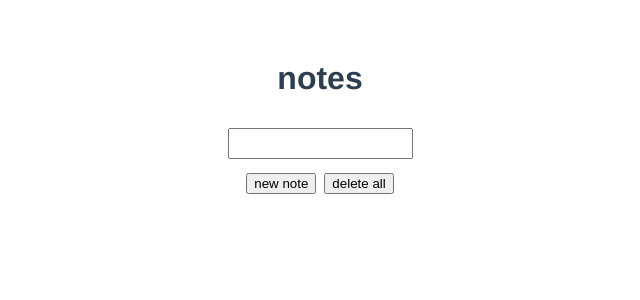
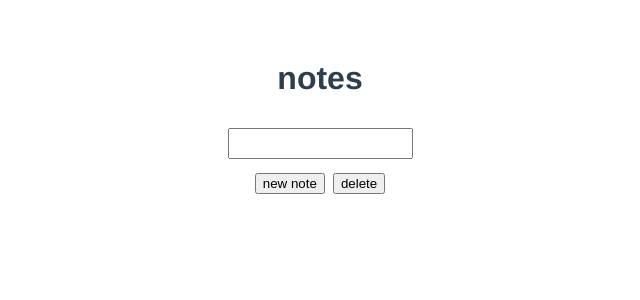
Before and after one commit to Pranay0302/vuenote, a Vue app: page / in a window 1280 px wide. Shown: the top 300 px of the page, without its empty margins (320-960 px from the left). Built offline with nearby package versions, Linux system fonts and the light colour scheme.

Commit message:
delete function added

```diff
--- a/src/App.vue
+++ b/src/App.vue
@@ -5,13 +5,13 @@
      <!-- <h2>{{userip}}</h2> -->
      <div class="oof">
      <button class="nbutton">new note</button>
-     <button class="ndelete" @click="done">delete all</button>
+     <button class="ndelete" @click="done">delete</button>
      </div>
  </form>
  <ul>
- <li v-for="item in notes" :key="item.id" v-bind="enabled">
+ <div v-for="item in notes" :key="item.id" v-bind="enabled">
      <h3>{{item.content}}</h3>
- </li>
+ </div>
  </ul>
 </template>
 
@@ -26,7 +26,6 @@ export default {
         // object wrapper
         const userip = ref('');
         const notes = ref([]);
-
         function newnote(){
             // console.log(userip.value)
             notes.value.push({
@@ -37,7 +36,7 @@ export default {
         }
 
         function done(){
-            // yet to add
+                notes.value.splice(0,notes.value.length);
         }
 
         return {
```
